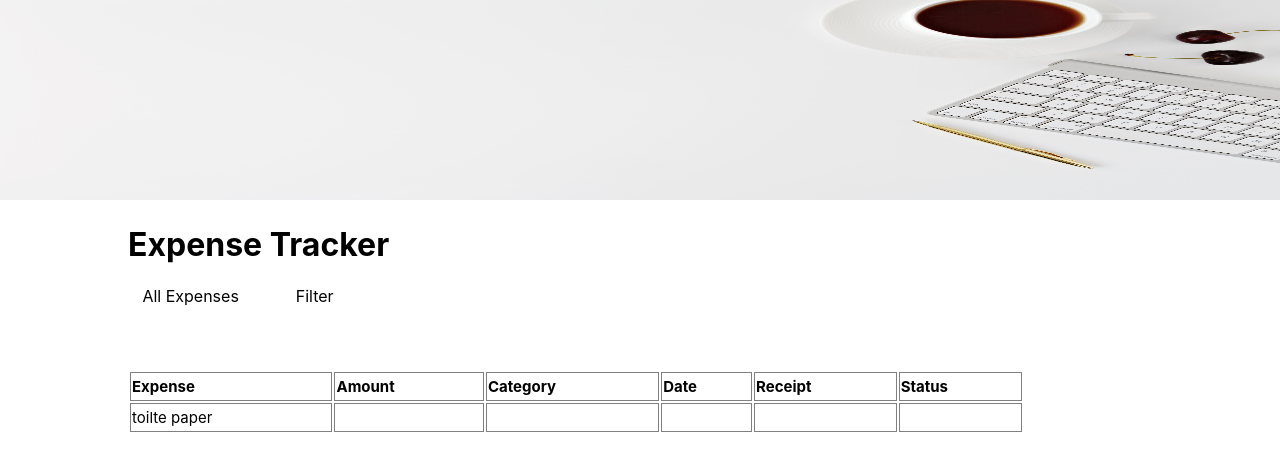
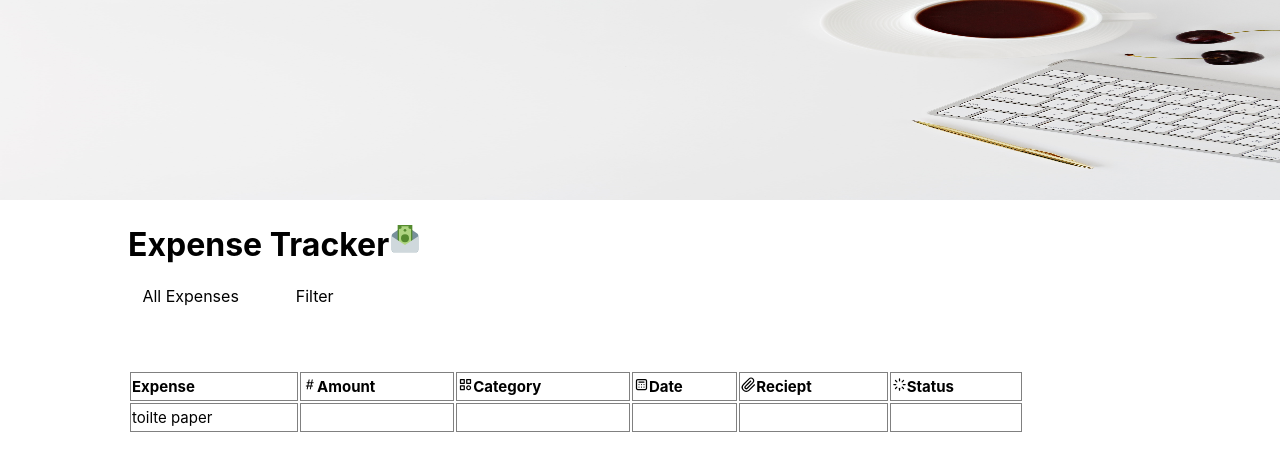
Before and after one commit to Priya-Pdh/ExpenseApp, a React (Create React App) app: page /expensepage in a window 1280 px wide. Shown: the top 470 px of the page. Built offline with nearby package versions, Linux system fonts and the light colour scheme.

Commit message:
added icons in the expense page and expenseList component & resolved space error.(#17)

```diff
--- a/src/components/ExpenseList/index.tsx
+++ b/src/components/ExpenseList/index.tsx
@@ -1,5 +1,11 @@
 import React from 'react';
 import './style.scss';
+
+import { BiCategory } from 'react-icons/bi';
+import { CgCalendarDates } from 'react-icons/cg';
+import { BsHash } from 'react-icons/bs';
+import { GrAttachment } from 'react-icons/gr';
+import { TbLoader } from 'react-icons/tb';
 
 export default function ExpenseList() {
   return (
@@ -8,11 +14,26 @@ export default function ExpenseList() {
         <table className="table_wrapper">
           <tr>
             <th>Expense</th>
-            <th>Amount</th>
-            <th>Category</th>
-            <th>Date</th>
-            <th>Receipt</th>
-            <th>Status</th>
+            <th>
+              <BsHash />
+              Amount
+            </th>
+            <th>
+              <BiCategory />
+              Category
+            </th>
+            <th>
+              <CgCalendarDates />
+              Date
+            </th>
+            <th>
+              <GrAttachment />
+              Reciept
+            </th>
+            <th>
+              <TbLoader />
+              Status
+            </th>
           </tr>
           <tr>
             <td>toilte paper</td>
--- a/src/pages/ExpensePage/index.tsx
+++ b/src/pages/ExpensePage/index.tsx
@@ -1,13 +1,17 @@
 import React from 'react';
 import ExpenseList from '../../components/ExpenseList';
 import './style.scss';
+
+import { FcMoneyTransfer } from 'react-icons/fc';
 
 export default function ExpensePage() {
   return (
     <>
       <div className="expense_page_container">
         <img src="./images/expense-img.jpeg" alt="expense_img" className="expense_img" />
-        <h1 className="expense_page_header">Expense Tracker</h1>
+        <h1 className="expense_page_header">
+          Expense Tracker <FcMoneyTransfer />
+        </h1>
         <ul className="filters">
           <li className="filters_list">All Expenses </li>
           <li className="filters_list"> Filter</li>
```
